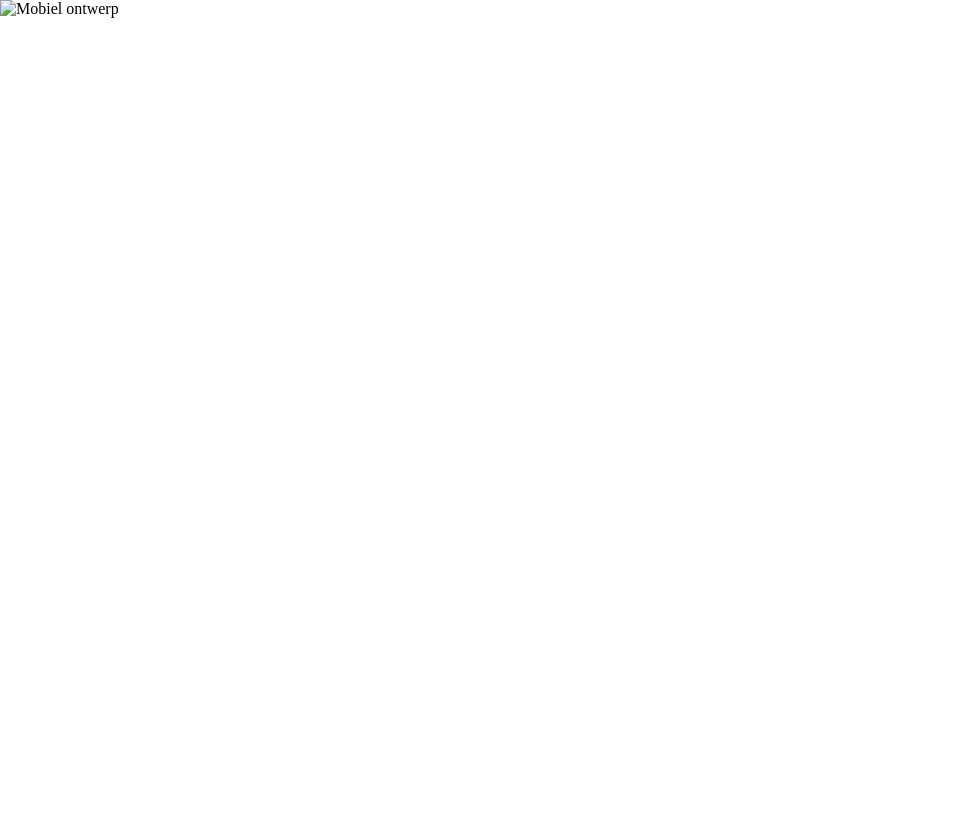
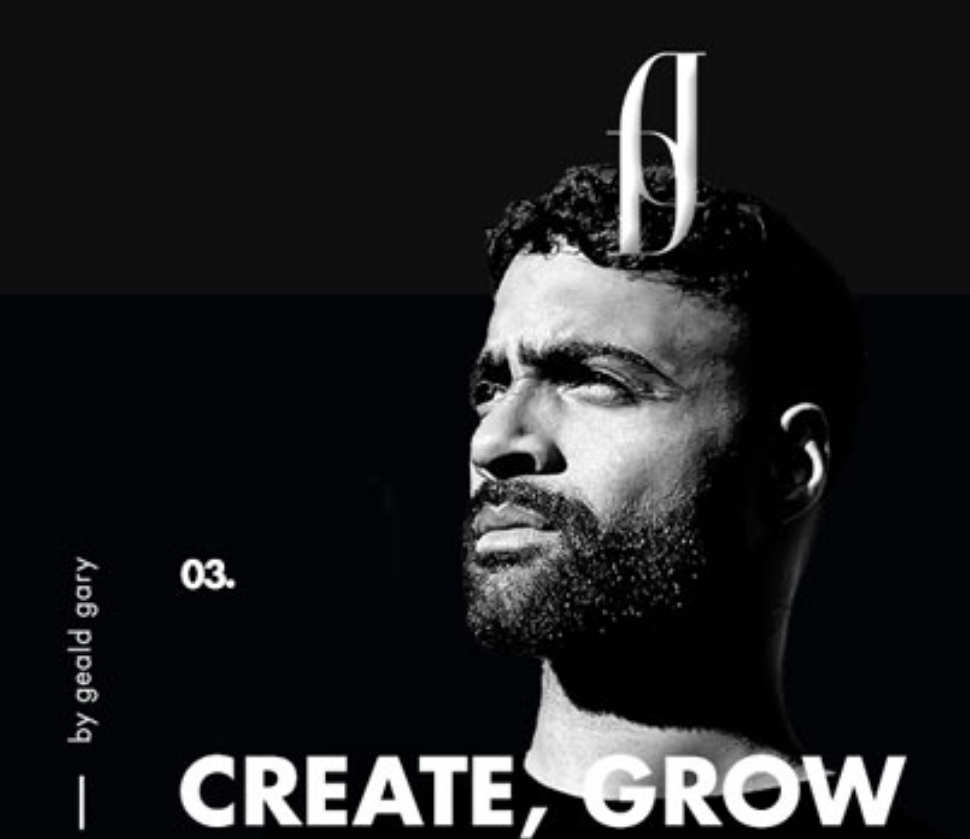
Before and after one commit to dusumadesigns/dusumadesigns, a plain HTML site: page index.html in a window 1280 px wide. Shown: the top 839 px of the page, without its empty margins (0-970 px from the left). Before the commit the page ends 800 px from the top, so only its background shows below. Drawn offline with Linux system fonts and the light colour scheme.

Commit message:
Update index.html

```diff
--- a/index.html
+++ b/index.html
@@ -16,20 +16,18 @@
         }
         .klikbaar {
             position: absolute;
-            top: 50%; /* Pas dit aan naar de exacte positie */
-            left: 10%; /* Pas dit aan naar de exacte positie */
-            width: 80%; /* Breedte van de klikbare knop */
-            height: 10%; /* Hoogte van de klikbare knop */
-            background-color: rgba(255, 255, 255, 0.5); /* Voeg een achtergrond toe zodat de knop zichtbaar is */
+            top: 50%;
+            left: 10%;
+            width: 80%;
+            height: 10%;
         }
     </style>
 </head>
 <body>
     <div style="position: relative;">
-        <!-- Zorg ervoor dat de bestandsnaam klopt (bijv. mobiel-ontwerp.png) -->
-        <img src="mobiel-ontwerp.png" alt="Mobiel ontwerp">
+        <img src="mobiel-ontwerp.jpg" alt="Mobiel ontwerp">
         <!-- Klikbare knop -->
-        <a href="https://jouw-link-hier.com" class="klikbaar"></a>
+        <a href="https://www.dusumadesigns.com" class="klikbaar"></a>
     </div>
 </body>
 </html>
```
